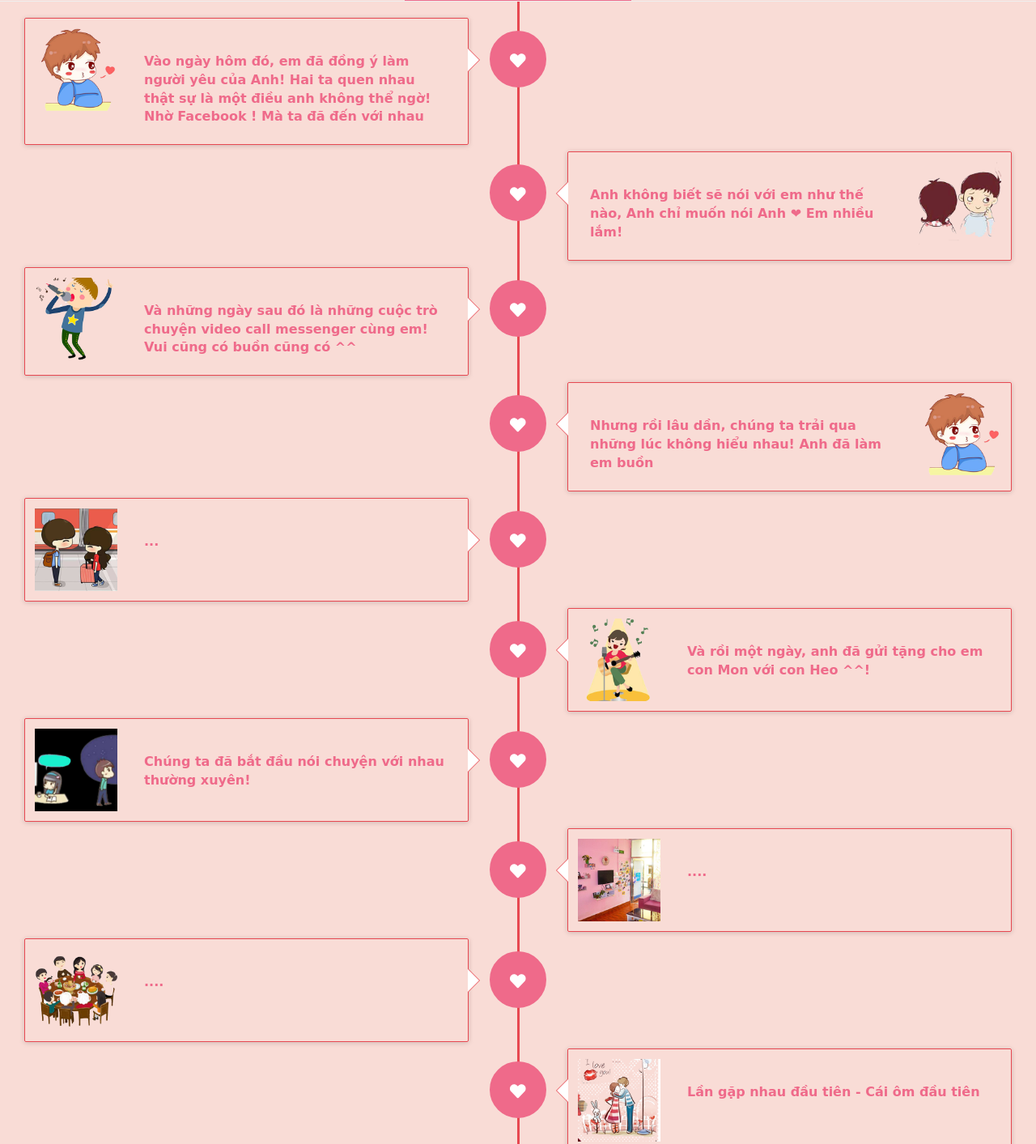
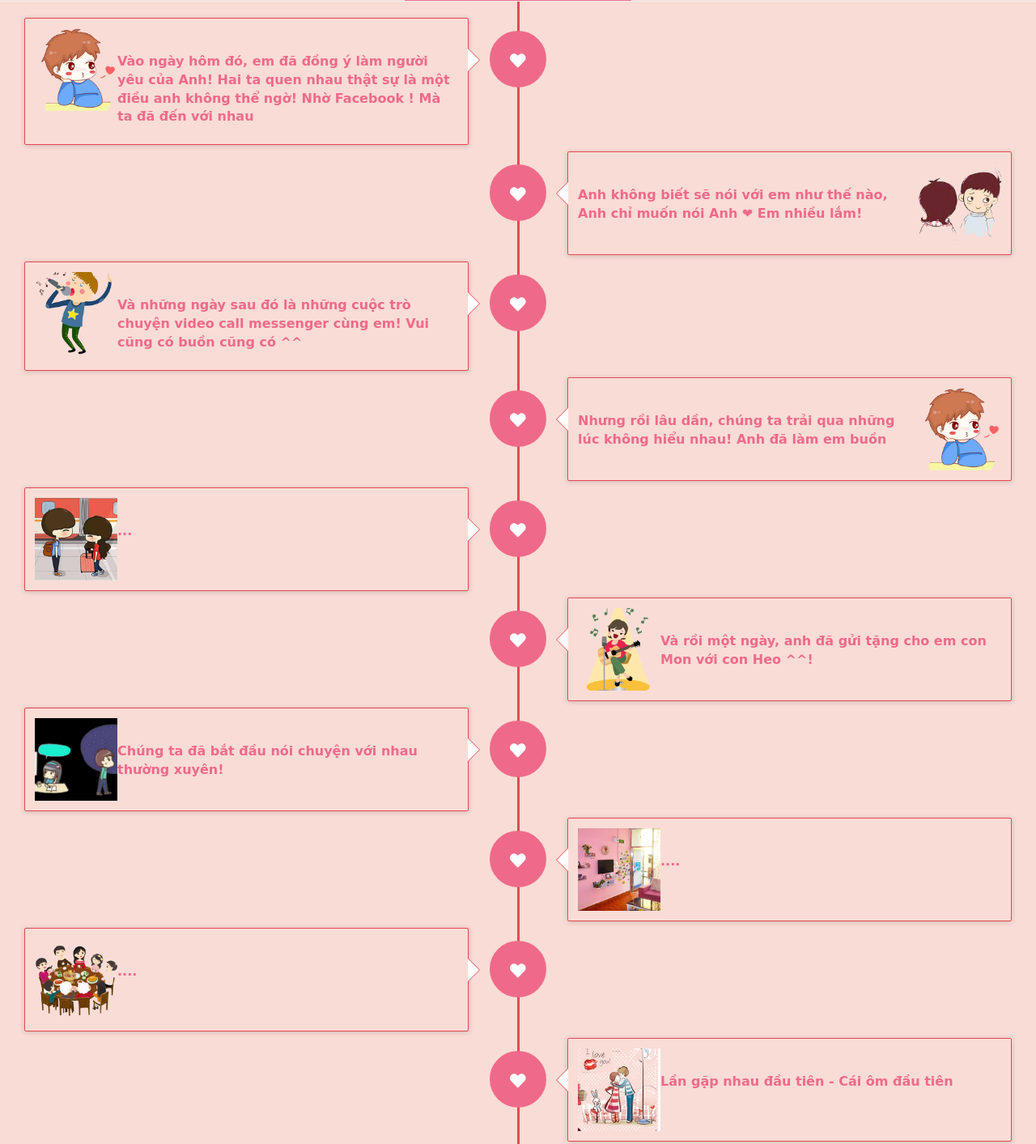
Before and after one commit to ducnamvaanhtuyet/ducnamvaanhtuyet.github.io, a plain HTML site: page index.html in a window 1280 px wide. Shown: the part 778-2191 px from the top of the page at 81% size. Drawn offline with nearby package versions, Linux system fonts and the light colour scheme; a web font is replaced by a local one.

Commit message:
Update index.html

```diff
--- a/index.html
+++ b/index.html
@@ -75,7 +75,7 @@
                                     <div class="" style="padding: 0;width: 102px;position: relative;float: left">
                                         <img src="images/x1.png" alt="" style="width: 102px;height: 102px">
                                     </div>
-                                    <div class="" style="padding: 0 15px 0 135px">
+                                    <div class="" style="padding: 17 15px 0 135px">
                                         <div class="timeline-heading">
                                             <p><br></p>
                                         </div>
@@ -98,7 +98,7 @@
                                     <div class="" style="padding: 0;width: 102px;position: relative;float: right">
                                         <img src="images/x2.png" alt="" style="width: 102px;height: 102px">
                                     </div>
-                                    <div class="" style="padding: 0 135px 0 15px">
+                                    <div class="" style="padding: 17 135px 0 15px">
                                         <div class="timeline-heading">
                                             <p><br></p>
                                         </div>
@@ -121,7 +121,7 @@
                                     <div class="" style="padding: 0;width: 102px;position: relative;float: left">
                                         <img src="images/x3.png" alt="" style="width: 102px;height: 102px">
                                     </div>
-                                    <div class="" style="padding: 0 15px 0 135px">
+                                    <div class="" style="padding: 17 15px 0 135px">
                                         <div class="timeline-heading">
                                             <p><br></p>
                                         </div>
@@ -144,7 +144,7 @@
                                     <div class="" style="padding: 0;width: 102px;position: relative;float: right">
                                         <img src="images/x4.png" alt="" style="width: 102px;height: 102px">
                                     </div>
-                                    <div class="" style="padding: 0 135px 0 15px">
+                                    <div class="" style="padding: 17 135px 0 15px">
                                         <div class="timeline-heading">
                                             <p><br></p>
                                         </div>
@@ -167,7 +167,7 @@
                                     <div class="" style="padding: 0;width: 102px;position: relative;float: left">
                                         <img src="images/x5.png" alt="" style="width: 102px;height: 102px">
                                     </div>
-                                    <div class="" style="padding: 0 15px 0 135px">
+                                    <div class="" style="padding: 17 15px 0 135px">
                                         <div class="timeline-heading">
                                             <p><br></p>
                                         </div>
@@ -190,7 +190,7 @@
                                     <div class="" style="padding: 0;width: 102px;position: relative;float: left">
                                         <img src="images/x6.png" alt="" style="width: 102px;height: 102px">
                                     </div>
-                                    <div class="" style="padding: 0 15px 0 135px">
+                                    <div class="" style="padding: 17 15px 0 135px">
                                         <div class="timeline-heading">
                                             <p><br></p>
                                         </div>
@@ -213,7 +213,7 @@
                                     <div class="" style="padding: 0;width: 102px;position: relative;float: left">
                                         <img src="images/x7.jpg" alt="" style="width: 102px;height: 102px">
                                     </div>
-                                    <div class="" style="padding: 0 15px 0 135px">
+                                    <div class="" style="padding: 17 15px 0 135px">
                                         <div class="timeline-heading">
                                             <p><br></p>
                                         </div>
@@ -236,7 +236,7 @@
                                     <div class="" style="padding: 0;width: 102px;position: relative;float: left">
                                         <img src="images/x8.png" alt="" style="width: 102px;height: 102px">
                                     </div>
-                                    <div class="" style="padding: 0 15px 0 135px">
+                                    <div class="" style="padding: 17 15px 0 135px">
                                         <div class="timeline-heading">
                                             <p><br></p>
                                         </div>
@@ -259,7 +259,7 @@
                                     <div class="" style="padding: 0;width: 102px;position: relative;float: left">
                                         <img src="images/x9.png" alt="" style="width: 102px;height: 102px">
                                     </div>
-                                    <div class="" style="padding: 0 15px 0 135px">
+                                    <div class="" style="padding: 17 15px 0 135px">
                                         <div class="timeline-heading">
                                             <p><br></p>
                                         </div>
@@ -282,7 +282,7 @@
                                     <div class="" style="padding: 0;width: 102px;position: relative;float: left">
                                         <img src="images/x11.png" alt="" style="width: 102px;height: 102px">
                                     </div>
-                                    <div class="" style="padding: 0 15px 0 135px">
+                                    <div class="" style="padding: 17 15px 0 135px">
                                         <div class="timeline-heading">
                                             <p><br></p>
                                         </div>
@@ -305,7 +305,7 @@
                                     <div class="" style="padding: 0;width: 102px;position: relative;float: left">
                                         <img src="images/x10.png" alt="" style="width: 102px;height: 102px">
                                     </div>
-                                    <div class="" style="padding: 0 15px 0 135px">
+                                    <div class="" style="padding: 17 15px 0 135px">
                                         <div class="timeline-heading">
                                             <p><br></p>
                                         </div>
@@ -328,7 +328,7 @@
                                     <div class="" style="padding: 0;width: 102px;position: relative;float: left">
                                         <img src="images/x12.png" alt="" style="width: 102px;height: 102px">
                                     </div>
-                                    <div class="" style="padding: 0 15px 0 135px">
+                                    <div class="" style="padding: 17 15px 0 135px">
                                         <div class="timeline-heading">
                                             <p><br></p>
                                         </div>
```
